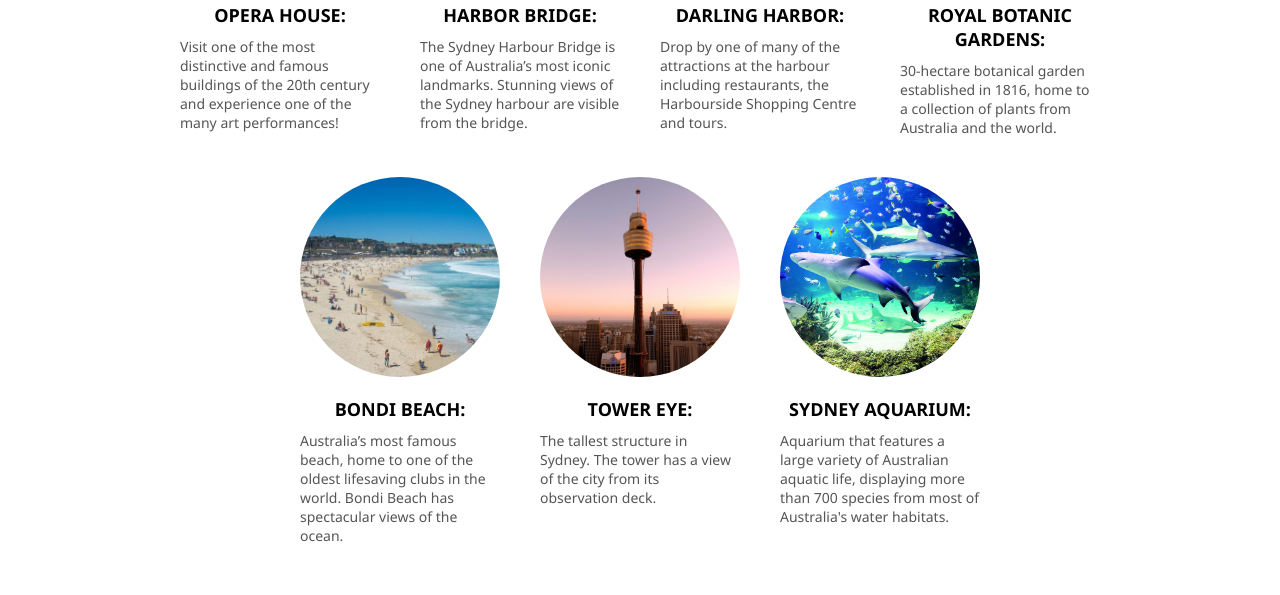
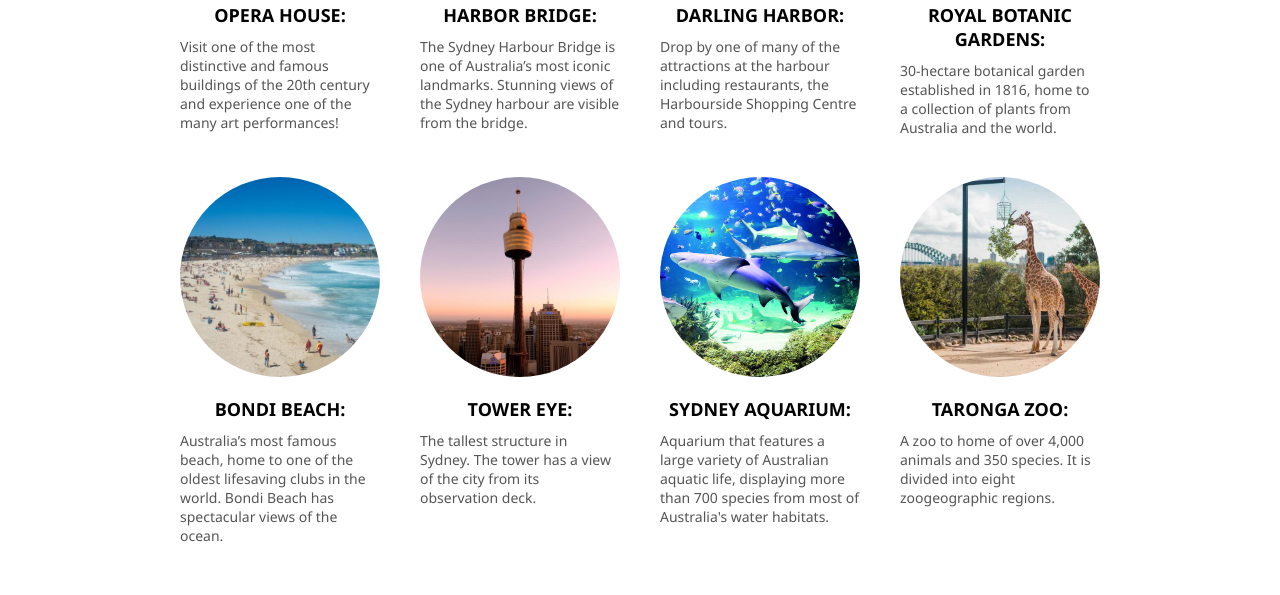
Before and after one commit to alexkmnsky/travel-website, a plain HTML site: page index.html in a window 1280 px wide. Shown: the part 890-1485 px from the top of the page. Drawn offline with Linux system fonts and the light colour scheme.

Commit message:
Update index.html

```diff
--- a/index.html
+++ b/index.html
@@ -88,6 +88,13 @@
 							<h2>Sydney Aquarium:</h2>
 							<p>
 								Aquarium that features a large variety of Australian aquatic life, displaying more than 700 species from most of Australia's water habitats.
+							</p>
+						</div>
+						<div class="places-item">
+							<img src="taronga.jpg">
+							<h2>Taronga Zoo:</h2>
+							<p>
+								A zoo to home of over 4,000 animals and 350 species. It is divided into eight zoogeographic regions.
 							</p>
 						</div>
 					</div>
```
